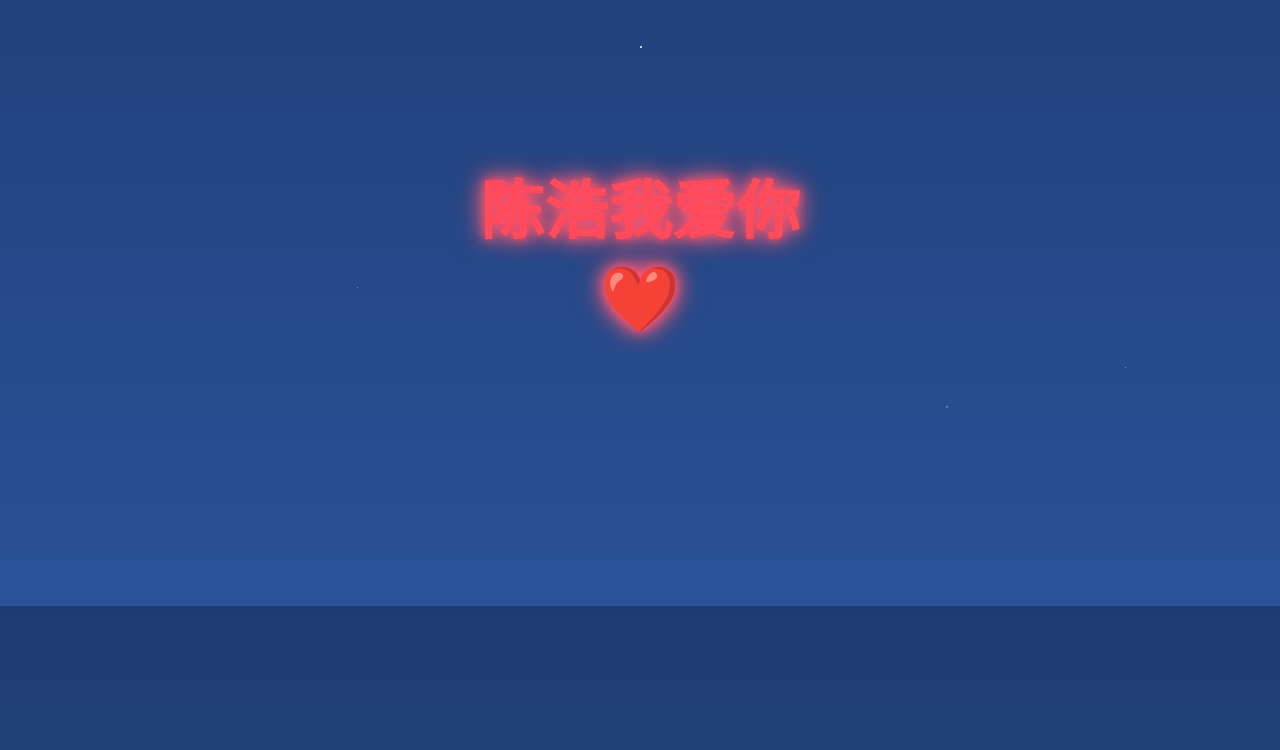
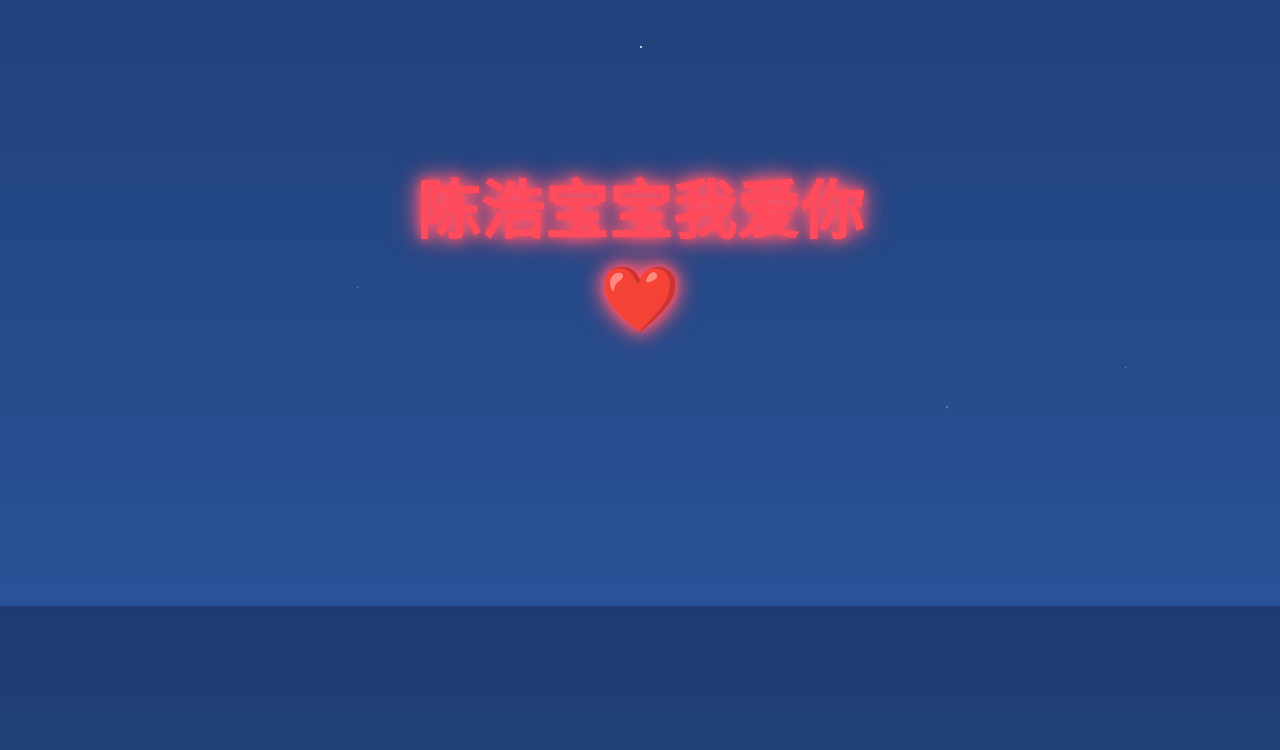
Before and after one commit to wth803/Love, a plain HTML site: page index.html in a window 1280 px wide. Shown: the part 194-944 px from the top of the page. Drawn offline with Linux system fonts and the light colour scheme.

Commit message:
Update header text in index.html

```diff
--- a/index.html
+++ b/index.html
@@ -62,7 +62,7 @@
   </style>
 </head>
 <body>
-  <h1>陈浩我爱你</h1>
+  <h1>陈浩宝宝我爱你</h1>
 
   <!-- 流星效果 -->
   <div class="star" style="top:10%; left:20%; animation-delay:0s;"></div>
```
